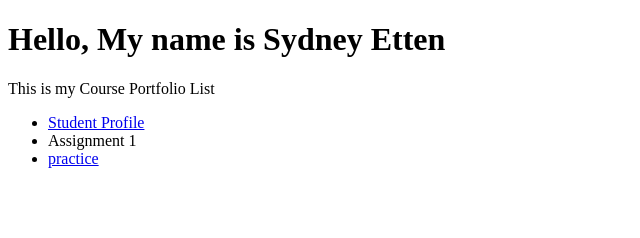
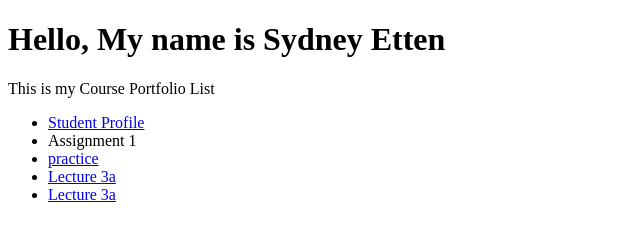
Before and after one commit to EttenSyd/CRP558, a plain HTML site: page docs/index.html in a window 1280 px wide. Shown: the whole page, without its empty margins (0-640 px from the left). Drawn offline with Linux system fonts and the light colour scheme.

Commit message:
Update index.html
added 3a

```diff
--- a/docs/index.html
+++ b/docs/index.html
@@ -8,6 +8,8 @@
    <li><a href="http://https://faculty.sites.iastate.edu/dentzman/people/sydney-etten">Student Profile</a></li>
    <li>Assignment 1</li>
     <li><a href="practice.html">practice</a></li>
+    <li><a href= "https://public.tableau.com/app/profile/sydney.etten/viz/Lecture_3a_SME/Dashboard1">Lecture 3a</a></li>
+    <li><a href= "https://public.tableau.com/app/profile/sydney.etten/viz/Lecture_3a_SME/Dashboard1" target="_blank">Lecture 3a</a></li>
   </ul>
 
 
```
